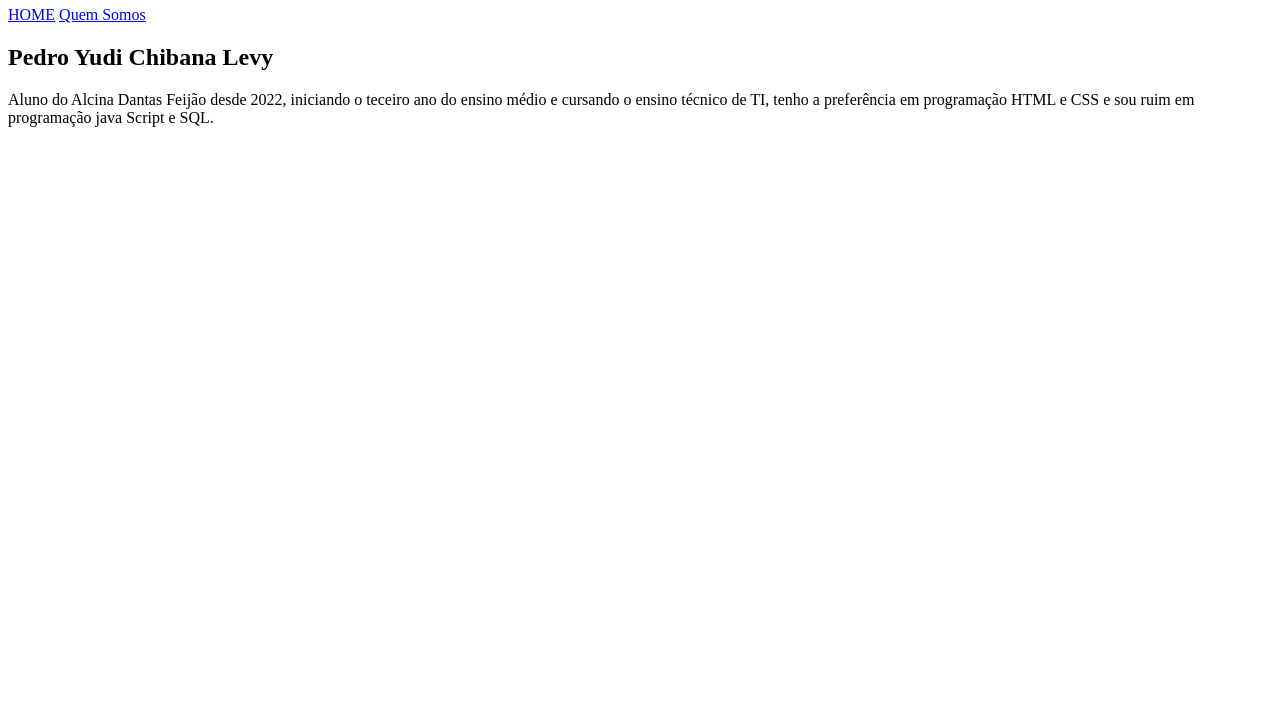
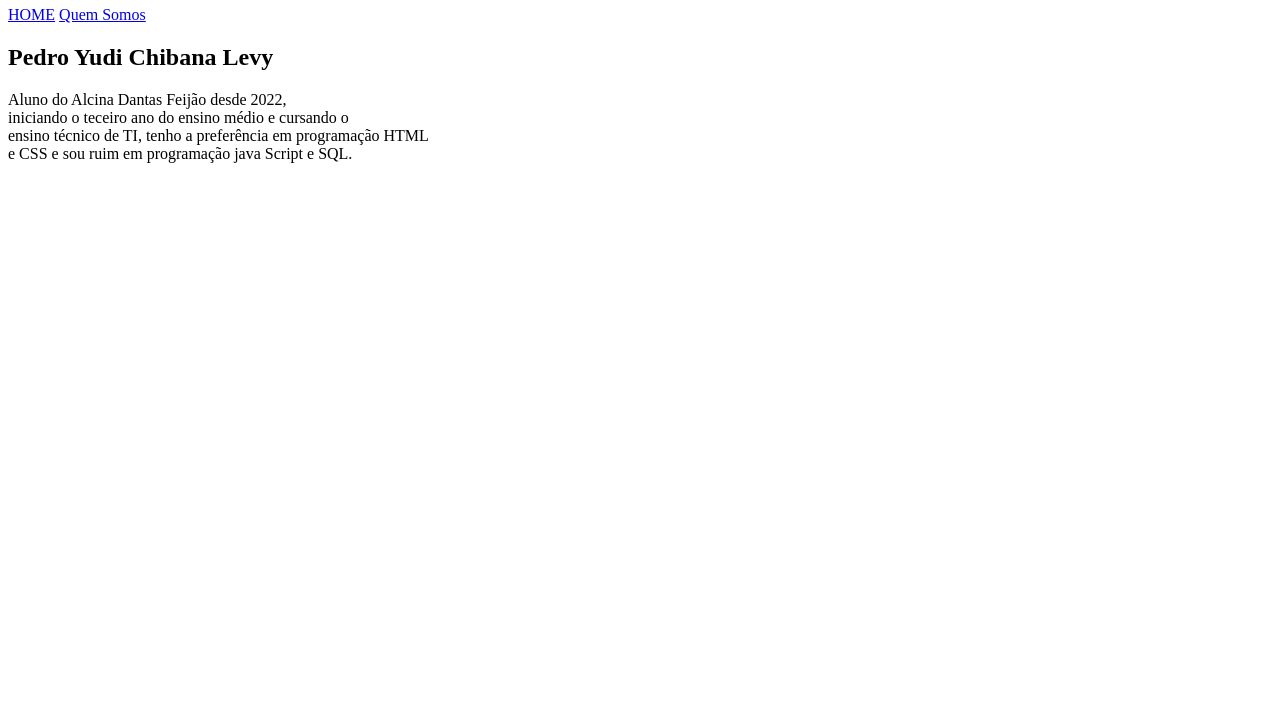
Before and after one commit to PedroYudi0103/aula1, a plain HTML site: page index.html in a window 1280 px wide. Shown: the part 80-800 px from the top of the page. Drawn offline with Linux system fonts and the light colour scheme.

Commit message:
atualizando index

```diff
--- a/index.html
+++ b/index.html
@@ -17,10 +17,10 @@
 
 <main>
     <h2>Pedro Yudi Chibana Levy</h2>
-    Aluno do Alcina Dantas Feijão desde 2022,
-    iniciando o teceiro ano do ensino médio e cursando o
-    ensino técnico de TI, tenho a preferência em programação HTML
-    e CSS e sou ruim em programação java Script e SQL.
+    Aluno do Alcina Dantas Feijão desde 2022,<br>
+    iniciando o teceiro ano do ensino médio e cursando o <br>
+    ensino técnico de TI, tenho a preferência em programação HTML<br>
+    e CSS e sou ruim em programação java Script e SQL.<br>
 
 <img class="">
 <p>    </p>
```
